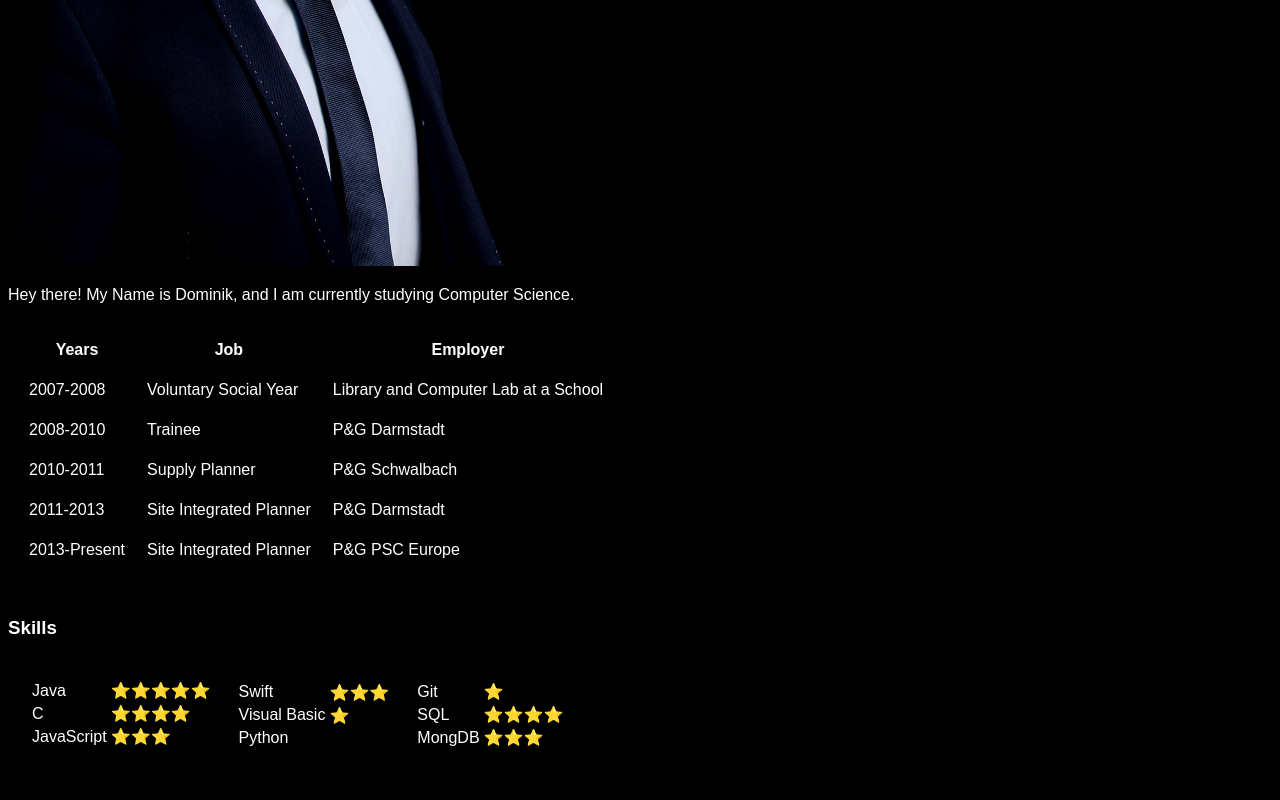
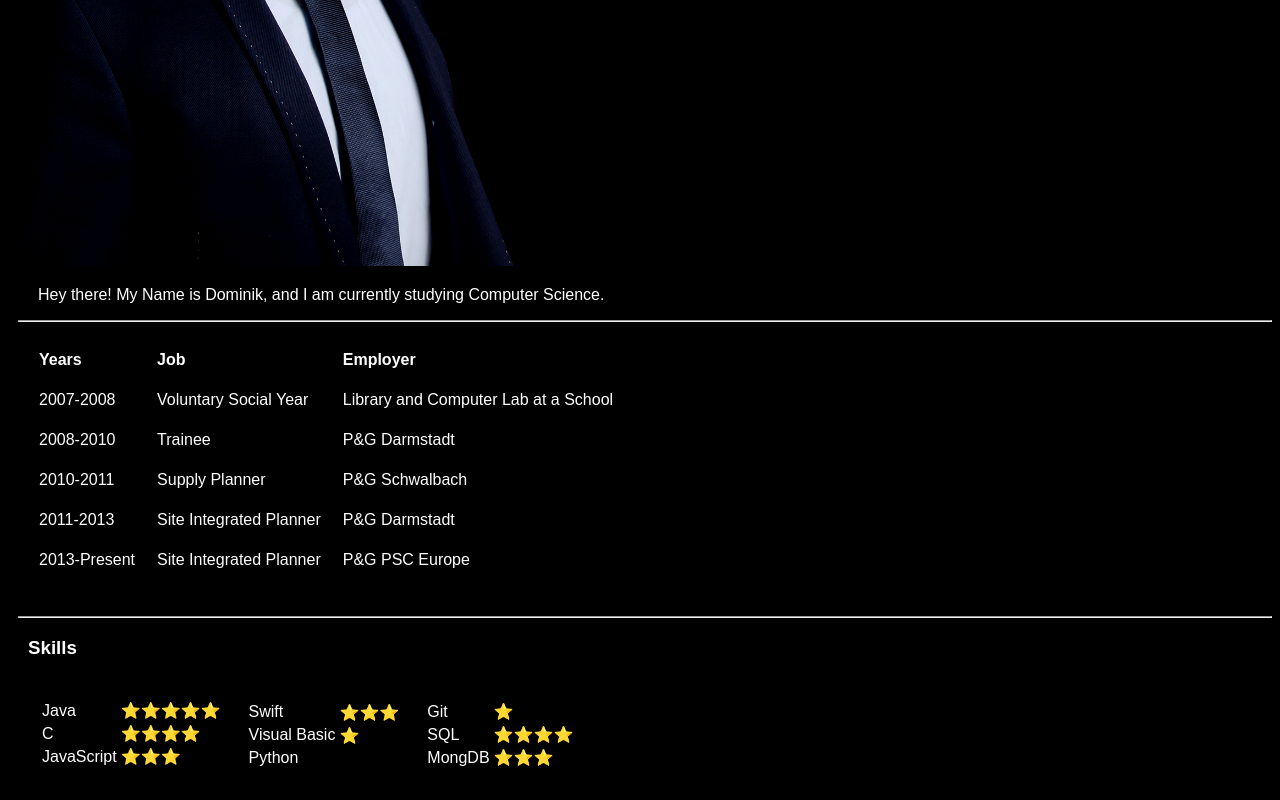
Before and after one commit to dominiksimgen/myCV, a plain HTML site: page index.html in a window 1280 px wide. Shown: the part 584-1384 px from the top of the page. Drawn offline with Linux system fonts and the light colour scheme.

Commit message:
updated stylesheet

```diff
--- a/index.html
+++ b/index.html
@@ -10,6 +10,7 @@
     <h1>Dominik Simgen</h1>
     <img src="portrait.jpg" alt="" width="550px" style="filter: brightness(99%) contrast(110%);">
     <p>Hey there!  My Name is Dominik, and I am currently studying Computer Science. </p>
+    <hr>
     <table cellspacing="20">
         <thead>
           <th>Years</th>
@@ -45,6 +46,7 @@
         </tbody>
       </table>
       <br />
+      <hr>
       <h3>Skills</h3>
       <table cellspacing="20">
         <tr>
--- a/style.css
+++ b/style.css
@@ -1,5 +1,26 @@
 body{
     font-family: Arial, Helvetica, sans-serif;
     color: white;
-    background-color: rgb(0, 0, 0);
+    background-color: black;
+    padding-left: 10px;
 }
+
+hr {
+    color: white;
+}
+
+thead {
+    text-align: left;
+}
+
+h1 {
+    padding-left: 10px;
+}
+
+h3 {
+    padding-left: 10px;
+}
+
+p {
+    padding-left: 20px;
+}
```
